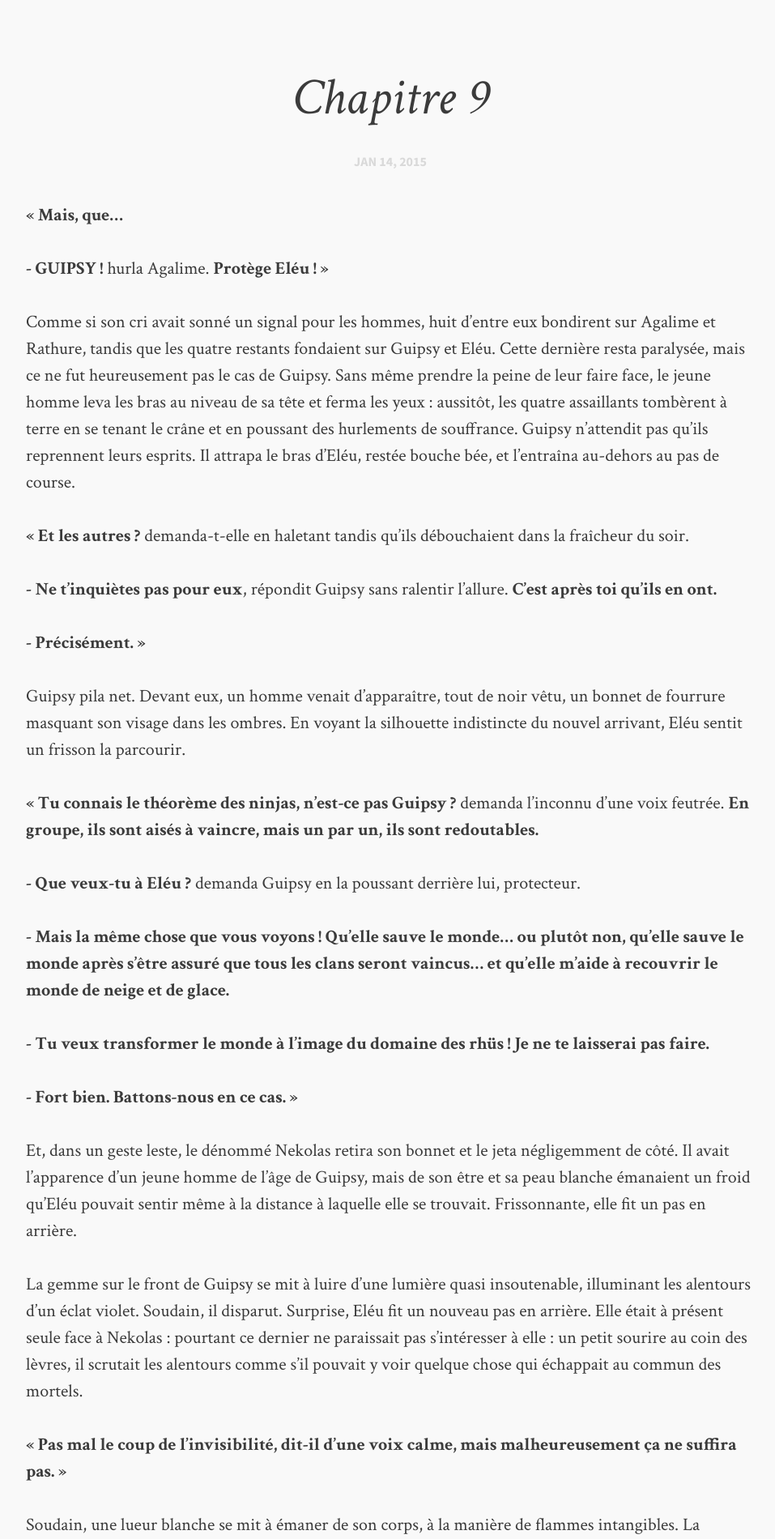
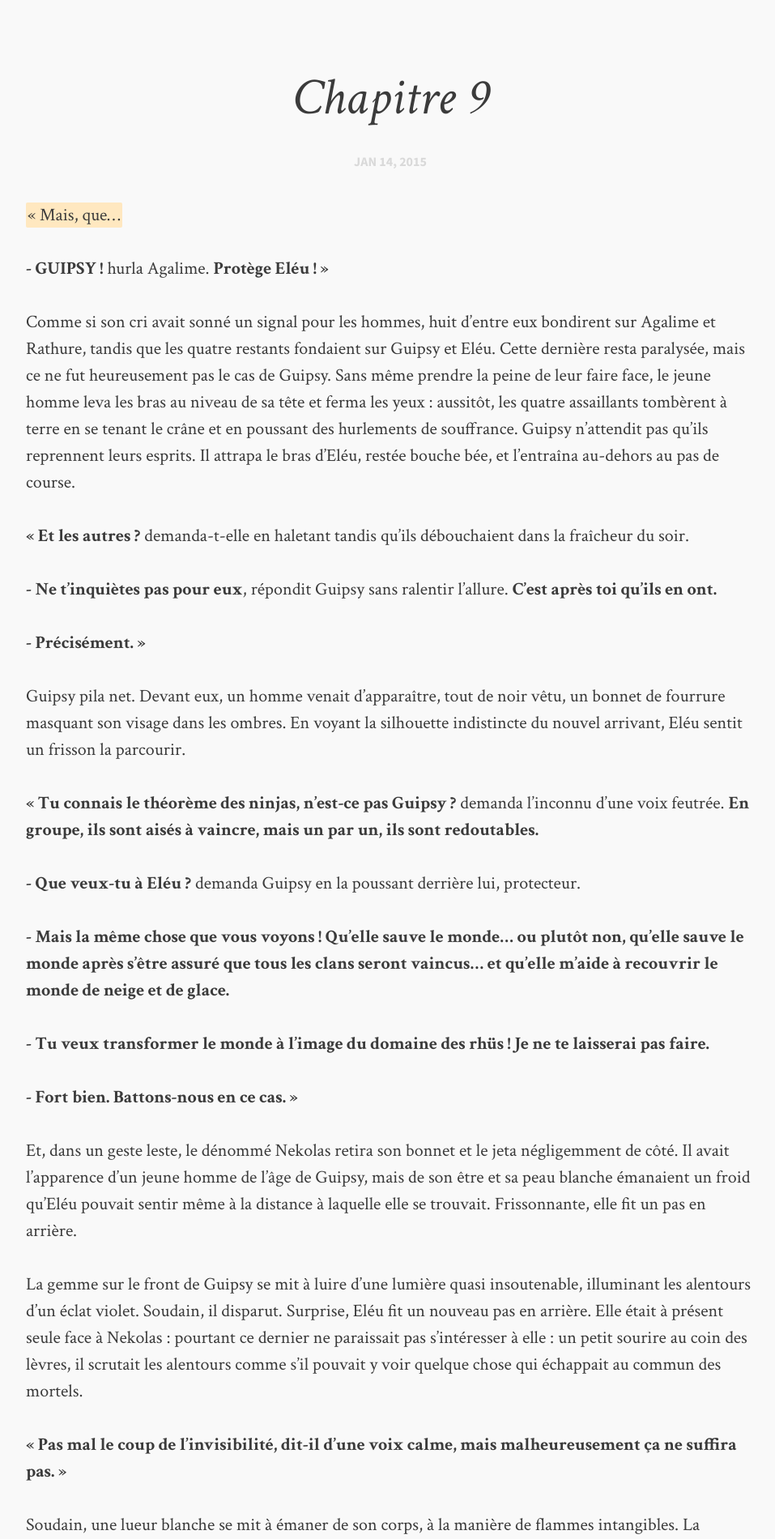
Before and after one commit to Tapus/tygrec, a Jekyll site: the page built from _posts/2015-01-14-chapitre-9.md, in a window 1280 px wide. Shown: the part 552-2452 px from the top of the page at 81% size, without its empty margins (158-1115 px from the left). Built offline with Jekyll 4.4.1, drawn with Linux system fonts in a browser that asks for light colours.

```diff
--- a/_posts/2015-01-14-chapitre-9.md
+++ b/_posts/2015-01-14-chapitre-9.md
@@ -6,7 +6,7 @@ image:
   feature: "chapitre-9.jpg"
 ---
 
-**« Mais, que…**
+*« Mais, que...*
 
 **\- GUIPSY !** hurla Agalime. **Protège Eléu ! »**
 
```
